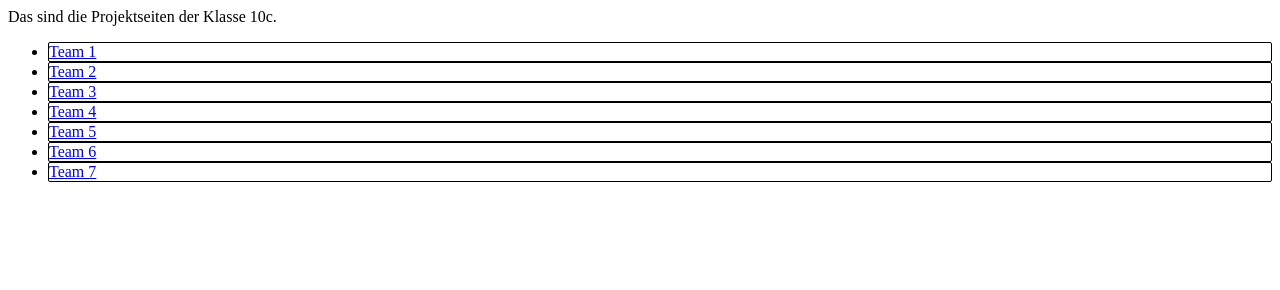
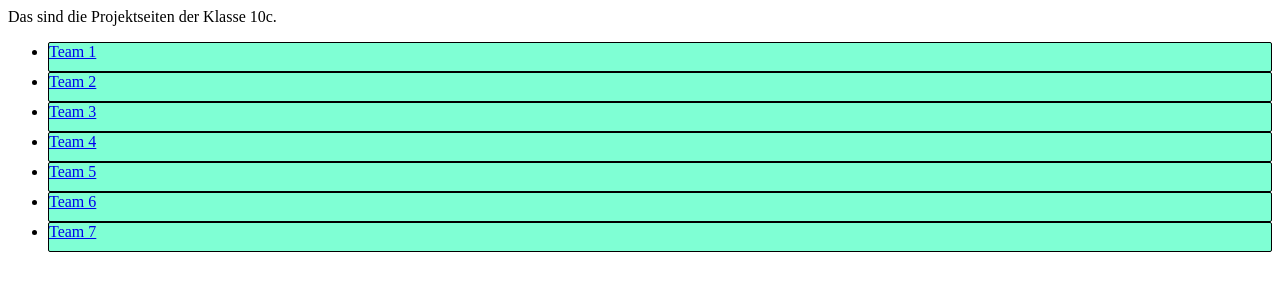
Before and after one commit to webapp-ks10/10c, a plain HTML site: page index.html in a window 1280 px wide. Drawn offline with Linux system fonts and the light colour scheme.

Commit message:
style adapted

```diff
--- a/index.html
+++ b/index.html
@@ -8,6 +8,8 @@
         li {
             border-radius: 2px;
             border: 1px solid black;
+            background-color: aquamarine;
+            padding-bottom: 10px;
         }
     </style>
 </head>
```
